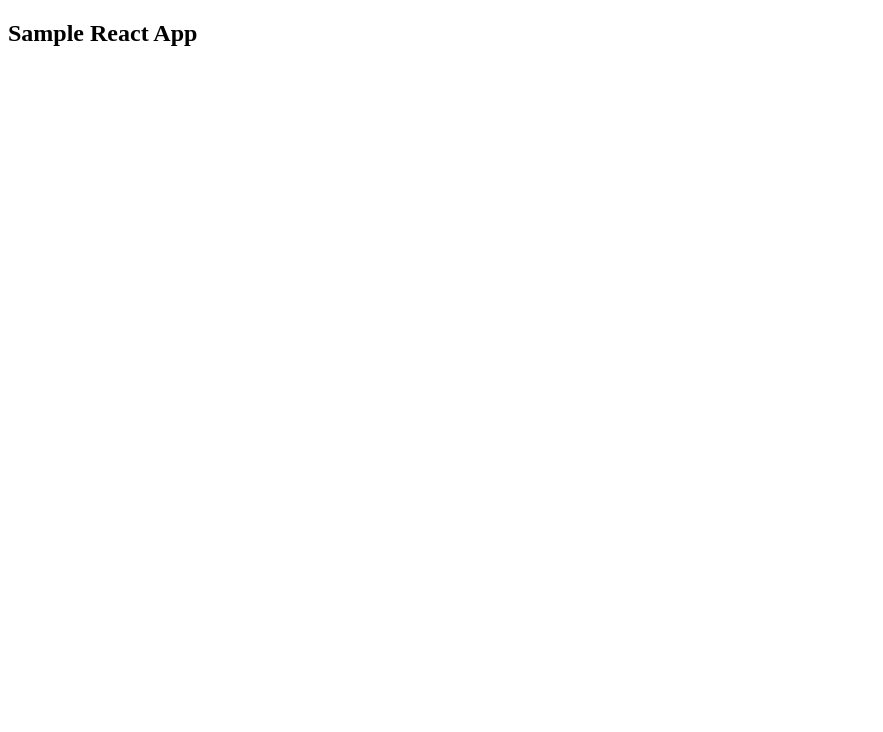
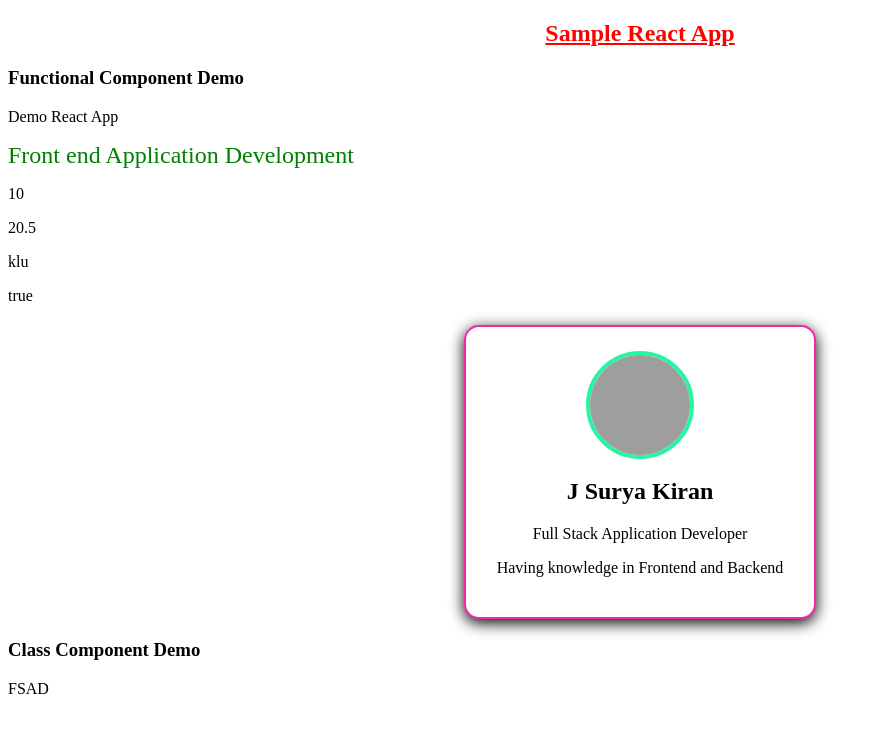
Before and after one commit to sathyavani28/demoreactapp2026, a React (Vite) app: page / in a window 1280 px wide. Shown: the top 732 px of the page, without its empty margins (0-883 px from the left). Built offline with nearby package versions, Linux system fonts and the light colour scheme; grey boxes are pictures that could not be loaded.

Commit message:
updated code 11:19am

```diff
--- a/src/App.jsx
+++ b/src/App.jsx
@@ -4,11 +4,22 @@
 // import heroImg from './assets/hero.png'
 // import './App.css'
 
+import Demo1 from "./pages/Demo1"
+import Demo2 from "./pages/Demo2"
+import Demo3 from "./pages/Demo3"
+
 function App() {
 
   return (
     <div>
-          <h2>Sample React App</h2>
+          <h2 style={{textAlign:"center",color:"red"}}>
+            <u>Sample React App</u>
+          </h2>
+
+          <Demo1/>
+         <Demo2/>
+            <Demo3/>
+
     </div>
   )
 }
--- /dev/null
+++ b/src/pages/Demo1.jsx
@@ -0,0 +1,25 @@
+function Demo1()
+{
+     let a=10,b=20.5
+     let name="klu"
+     let status=true
+
+    return (
+         <div>
+         <h3>Functional Component Demo</h3>
+         <p>Demo React App</p>
+         <font color="green" size="+2">Front end Application Development</font>
+
+         <p>{a}</p>
+         <p>{b}</p>
+         <p>{name}</p>
+         <p>{status.toString()}</p>
+
+
+
+         </div>
+    )
+}
+
+
+export default Demo1
--- /dev/null
+++ b/src/pages/Demo2.jsx
@@ -0,0 +1,27 @@
+//import React from 'react'
+
+import './card.css'
+
+export default function Demo2()
+{
+  return (
+
+    <div class="card">
+
+        <div className="card-img-wrapper">
+
+        <img src="https://i.pravatar.cc/90" alt="profile" className='card-img' />
+
+        </div>
+
+        <div className='card-info'>
+
+        <h2>J Surya Kiran</h2>
+        <p>Full Stack Application Developer</p>
+        <p>Having knowledge in Frontend and Backend</p>
+
+        </div>
+
+    </div>
+  )
+}
--- /dev/null
+++ b/src/pages/Demo3.jsx
@@ -0,0 +1,16 @@
+import React from "react"
+
+
+class Demo3 extends React.Component
+{
+    render() {
+         return (
+            <div>
+            <h3>Class Component Demo</h3>
+            <p>FSAD</p>
+            </div>
+         )
+    }
+}
+
+export default Demo3
--- /dev/null
+++ b/src/pages/card.css
@@ -0,0 +1,27 @@
+.card
+{
+    width: 300px;
+    background: #ffff;
+    border-radius: 15px;
+    border: 2px solid #F527A6;
+    padding: 24px;
+    text-align: center;
+    margin: 20px auto;
+    box-shadow: 0 4px 15px rgba(0, 0, 0, 1);
+}
+
+.card-img-wrapper
+{
+    display: flex;
+    justify-content: center;
+    margin-bottom: 15px;
+}
+
+.card-img
+{
+    width: 100px;
+    height: 100px;
+    border-radius: 50%;
+    object-fit: cover;
+    border: 4px solid #27F5A3
+}
```
